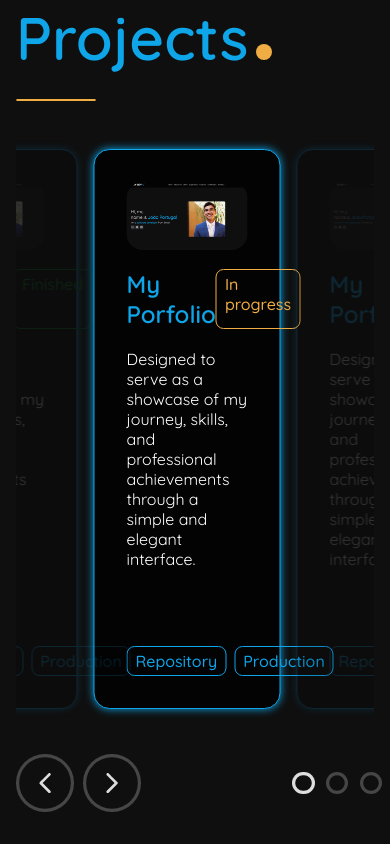
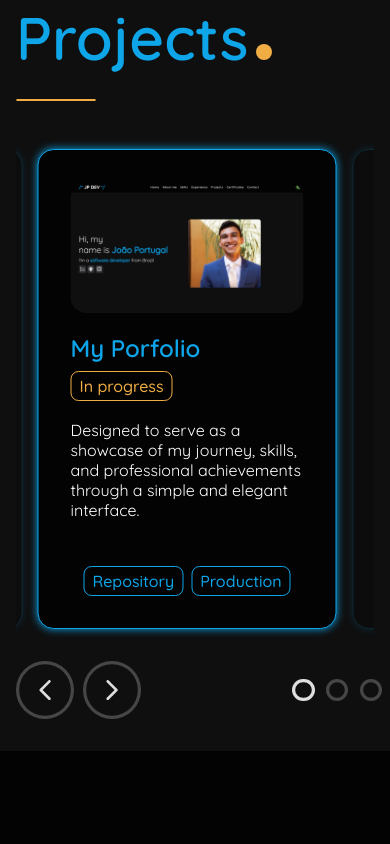
Before and after one commit to joaoportugaldev/portfolio, a React (Vite) app: page / in a window 390 px wide. Shown: the part 3669-4513 px from the top of the page. After the commit the page ends 4420 px from the top, so only its background shows below. Built offline with nearby package versions, Linux system fonts and the light colour scheme.

Commit message:
finished: section project responsiveness

```diff
--- a/src/components/EmblaCarousel/embla.css
+++ b/src/components/EmblaCarousel/embla.css
@@ -8,7 +8,11 @@
   margin: auto;
   --slide-height: 48rem;
   --slide-spacing: 1rem;
-  --slide-size: 50%;
+  --slide-size: 80%;
+
+  @media (min-width: 768px) {
+    --slide-size: 50%;
+  }
 }
 
 .embla__viewport {
@@ -31,10 +35,18 @@
   min-width: 0;
   background-color: #030303;
   border-radius: 1rem;
-  height: 35rem;
+  height: 30rem;
   border: 1px solid rgba(14, 165, 233, 1);
   box-shadow: 0 0 0.5rem rgba(14, 165, 233, 1);
   margin-right: var(--slide-spacing);
+
+  @media (min-width: 640px) {
+    height: 33rem;
+  }
+
+  @media (min-width: 768px) {
+    height: 35rem;
+  }
 }
 
 .project_title {
@@ -46,13 +58,28 @@
   display: flex;
   width: 100%;
   justify-content: space-between;
+  flex-wrap: wrap;
+  gap: 0.5rem;
 }
 
 .project_menu {
+  width: 100%;
   position: absolute;
   bottom: 2rem;
+  left: 0;
   display: flex;
+  justify-content: center;
   gap: 0.5rem;
+
+  @media (min-width: 640px) {
+    justify-content: flex-start;
+    left: 2rem;
+    width: auto;
+  }
+
+  @media (min-width: 768px) {
+    bottom: 1rem;
+  }
 }
 
 .project_link {
@@ -77,7 +104,11 @@
   grid-template-columns: auto 1fr;
   justify-content: space-between;
   gap: 1.2rem;
-  margin-top: 1.8rem;
+  margin-top: 1rem;
+
+  @media (min-width: 768px) {
+    margin-top: 1.8rem;
+  }
 }
 .embla__buttons {
   display: grid;
```
